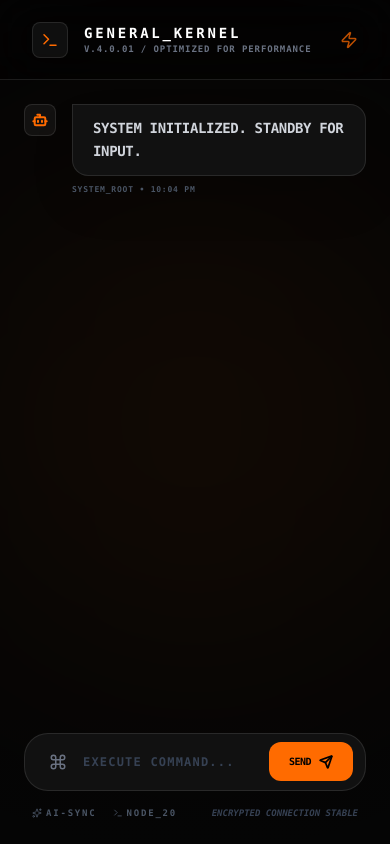
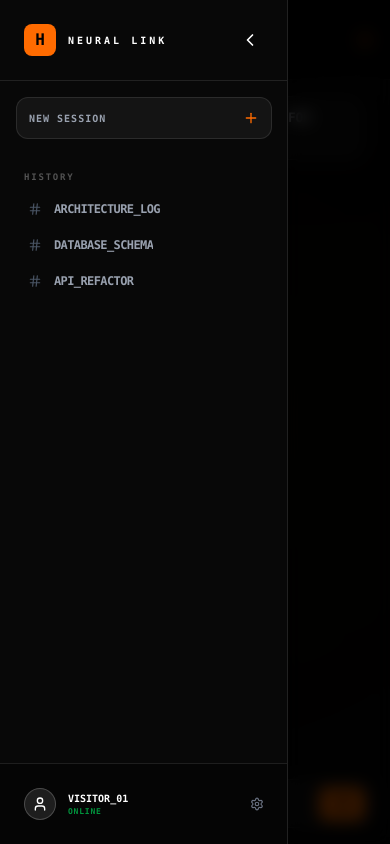
Before and after one commit to CodeWithHKL/cohere_chatbot_UI, a Next.js app: page / in a window 390 px wide. Built offline with nearby package versions, Linux system fonts and the light colour scheme.

Commit message:
Sidebar logic improved

```diff
--- a/app/globals.css
+++ b/app/globals.css
@@ -1,15 +1,22 @@
-/* app/globals.css */
 @import "tailwindcss";
 
-@theme {
-  --color-brand: #ff6b00;
-  --color-brand-muted: rgba(255, 107, 0, 0.1);
-  --color-bg-dark: #050505;
-  --color-panel: #111111;
-  --color-border-white: rgba(255, 255, 255, 0.1);
+/* Optional: Add custom scrollbar hiding for that clean terminal look */
+@utility scrollbar-hide {
+  @media (max-width: 640px) {
+    scrollbar-width: none;
+    &::-webkit-scrollbar {
+      display: none;
+    }
+  }
 }
 
 :root {
-  background-color: var(--color-bg-dark);
-  color: white;
+  background: #050505;
+  color-scheme: dark;
 }
+
+body {
+  margin: 0;
+  padding: 0;
+  overflow: hidden;
+}
--- a/app/page.tsx
+++ b/app/page.tsx
@@ -1,20 +1,34 @@
 "use client";
 
 import React, { useState, useEffect, useRef } from 'react';
-import {
-  Send, Bot, User, Hash,
-  Settings, Plus, Zap, Sparkles,
-  ChevronRight, Terminal, Command
-} from 'lucide-react';
+import { Send, Bot, User, Zap, Terminal, Command, Menu } from 'lucide-react';
+import ChatSidebar from '../components/ChatSidebar';
+
+interface Message {
+  role: 'bot' | 'user';
+  content: string;
+  time: string;
+}
 
 export default function CyberChat() {
-  const [messages, setMessages] = useState([
-    { role: 'bot', content: 'SYSTEM INITIALIZED. STANDBY FOR INPUT.' }
-  ]);
+  const [mounted, setMounted] = useState(false);
+  const [messages, setMessages] = useState<Message[]>([]);
   const [input, setInput] = useState('');
+  const [sidebarOpen, setSidebarOpen] = useState(true);
   const scrollRef = useRef<HTMLDivElement>(null);
 
-  // Auto-scroll to bottom
+  // Initializing state only on client to prevent hydration errors
+  useEffect(() => {
+    setMounted(true);
+    setMessages([
+      {
+        role: 'bot',
+        content: 'SYSTEM INITIALIZED. STANDBY FOR INPUT.',
+        time: new Date().toLocaleTimeString([], { hour: '2-digit', minute: '2-digit' })
+      }
+    ]);
+  }, []);
+
   useEffect(() => {
     if (scrollRef.current) {
       scrollRef.current.scrollTop = scrollRef.current.scrollHeight;
@@ -23,97 +37,74 @@ export default function CyberChat() {
 
   const handleSend = () => {
     if (!input.trim()) return;
-    setMessages(prev => [...prev, { role: 'user', content: input }]);
+    const now = new Date().toLocaleTimeString([], { hour: '2-digit', minute: '2-digit' });
+
+    setMessages(prev => [...prev, { role: 'user', content: input, time: now }]);
+    const currentInput = input;
     setInput('');
 
-    // Fake "Processing" Delay
     setTimeout(() => {
-      setMessages(prev => [...prev, { role: 'bot', content: `EXPLAINING: "${input}" ... [DATA RETRIEVED]` }]);
-    }, 1000);
+      setMessages(prev => [...prev, {
+        role: 'bot',
+        content: `EXPLAINING: "${currentInput}" ... [DATA RETRIEVED]`,
+        time: new Date().toLocaleTimeString([], { hour: '2-digit', minute: '2-digit' })
+      }]);
+    }, 800);
   };
 
+  // Prevent flash of unstyled content
+  if (!mounted) return <div className="bg-[#050505] h-screen w-screen" />;
+
   return (
-    <div className="flex h-screen bg-[#050505] text-white font-mono selection:bg-[#ff6b00] selection:text-black">
+    <div className="flex h-screen bg-[#050505] text-white font-mono selection:bg-[#ff6b00] selection:text-black overflow-hidden">
 
-      {/* 1. CYBER SIDEBAR */}
-      <aside className="w-72 border-r border-white/10 flex flex-col bg-[#080808] hidden md:flex">
-        <div className="p-6 border-b border-white/10">
-          <div className="flex items-center gap-3">
-            <div className="w-8 h-8 bg-[#ff6b00] rounded-lg flex items-center justify-center font-black text-black">H</div>
-            <span className="text-[10px] font-black uppercase tracking-[0.3em]">Neural Link</span>
-          </div>
-        </div>
+      <ChatSidebar isOpen={sidebarOpen} setIsOpen={setSidebarOpen} />
 
-        <div className="flex-1 overflow-y-auto p-4 space-y-4">
-          <button className="w-full group flex items-center justify-between p-3 bg-white/5 border border-white/10 rounded-xl hover:border-[#ff6b00]/50 transition-all">
-            <span className="text-[10px] font-black uppercase tracking-widest text-gray-400 group-hover:text-white">New Session</span>
-            <Plus size={16} className="text-[#ff6b00]" />
-          </button>
-
-          <div className="space-y-1">
-            <p className="text-[9px] font-black text-white/30 uppercase tracking-[0.2em] px-2 mb-2">History</p>
-            {['Architecture_Log', 'Database_Schema', 'API_Refactor'].map((chat) => (
-              <button key={chat} className="w-full flex items-center gap-3 px-3 py-2 rounded-lg hover:bg-white/5 group transition-colors">
-                <Hash size={14} className="text-gray-600 group-hover:text-[#ff6b00]" />
-                <span className="text-xs text-gray-400 group-hover:text-white truncate font-bold uppercase tracking-tighter">{chat}</span>
-              </button>
-            ))}
-          </div>
-        </div>
-
-        <div className="p-4 border-t border-white/10 bg-[#050505]">
-            <div className="flex items-center gap-3 p-2">
-                <div className="w-8 h-8 rounded-full bg-white/10 border border-white/20 flex items-center justify-center">
-                    <User size={16} />
-                </div>
-                <div className="flex-1">
-                    <p className="text-[10px] font-black uppercase">Visitor_01</p>
-                    <p className="text-[8px] text-green-500 font-bold uppercase tracking-widest animate-pulse">Online</p>
-                </div>
-                <Settings size={14} className="text-gray-500 hover:text-white cursor-pointer" />
-            </div>
-        </div>
-      </aside>
-
-      {/* 2. CHAT AREA */}
-      <main className="flex-1 flex flex-col relative overflow-hidden">
-        {/* Glow Effect Background */}
-        <div className="absolute top-1/2 left-1/2 -translate-x-1/2 -translate-y-1/2 w-[500px] h-[500px] bg-[#ff6b00]/5 blur-[120px] rounded-full pointer-events-none" />
+      <main className="flex-1 flex flex-col relative min-w-0">
+        {/* Background Glow */}
+        <div className="absolute top-1/2 left-1/2 -translate-x-1/2 -translate-y-1/2 w-[300px] md:w-[500px] h-[300px] md:h-[500px] bg-[#ff6b00]/5 blur-[120px] rounded-full pointer-events-none" />
 
         {/* Header */}
-        <header className="h-20 border-b border-white/10 flex items-center px-8 justify-between bg-black/40 backdrop-blur-xl z-10">
+        <header className="h-20 border-b border-white/10 flex items-center px-4 md:px-6 justify-between bg-black/40 backdrop-blur-xl z-20 shrink-0">
           <div className="flex items-center gap-4">
-            <div className="p-2 bg-white/5 border border-white/10 rounded-lg">
+            <button
+              onClick={() => setSidebarOpen(!sidebarOpen)}
+              className="p-2.5 hover:bg-white/5 border border-white/10 rounded-lg text-[#ff6b00] transition-all active:scale-95"
+            >
+              <Menu size={20} />
+            </button>
+
+            <div className="p-2 bg-white/5 border border-white/10 rounded-lg hidden sm:block">
                 <Terminal size={18} className="text-[#ff6b00]" />
             </div>
             <div>
-                <h2 className="text-sm font-black uppercase tracking-[0.2em]">General_Kernel</h2>
-                <p className="text-[9px] text-gray-500 font-bold tracking-widest uppercase">v.4.0.01 / Optimized for performance</p>
+                <h2 className="text-xs md:text-sm font-black uppercase tracking-[0.2em]">General_Kernel</h2>
+                <p className="text-[8px] md:text-[9px] text-gray-500 font-bold tracking-widest uppercase">v.4.0.01 / Optimized</p>
             </div>
           </div>
           <Zap size={18} className="text-[#ff6b00] animate-pulse" />
         </header>
 
         {/* Message Thread */}
-        <div ref={scrollRef} className="flex-1 overflow-y-auto p-6 space-y-8 z-10">
+        <div ref={scrollRef} className="flex-1 overflow-y-auto p-4 md:p-6 space-y-8 z-10 scrollbar-hide">
           {messages.map((msg, i) => (
-            <div key={i} className={`flex gap-4 ${msg.role === 'user' ? 'flex-row-reverse' : 'flex-row'}`}>
+            <div key={i} className={`flex gap-3 md:gap-4 ${msg.role === 'user' ? 'flex-row-reverse' : 'flex-row'}`}>
               <div className={`w-8 h-8 rounded-lg flex items-center justify-center shrink-0 border ${
-                msg.role === 'user' ? 'bg-[#ff6b00] border-[#ff6b00] text-black' : 'bg-white/5 border-white/10 text-[#ff6b00]'
+                msg.role === 'user' ? 'bg-[#ff6b00] border-[#ff6b00] text-black shadow-[0_0_10px_rgba(255,107,0,0.2)]' : 'bg-white/5 border-white/10 text-[#ff6b00]'
               }`}>
-                {msg.role === 'user' ? <User size={16} strokeWidth={3} /> : <Bot size={16} strokeWidth={3} />}
+                {msg.role === 'user' ? <User size={14} strokeWidth={3} /> : <Bot size={14} strokeWidth={3} />}
               </div>
 
-              <div className={`max-w-2xl space-y-2 ${msg.role === 'user' ? 'text-right' : 'text-left'}`}>
-                <div className={`inline-block px-5 py-3 rounded-2xl text-sm font-bold tracking-tight leading-relaxed shadow-2xl ${
+              <div className={`max-w-[85%] md:max-w-2xl space-y-2 ${msg.role === 'user' ? 'text-right' : 'text-left'}`}>
+                <div className={`inline-block px-4 py-2.5 md:px-5 md:py-3 rounded-2xl text-[13px] md:text-sm font-bold tracking-tight leading-relaxed shadow-2xl ${
                   msg.role === 'user'
-                  ? 'bg-white text-black rounded-tr-none'
-                  : 'bg-[#111] border border-white/10 text-gray-300 rounded-tl-none'
+                  ? 'bg-zinc-100 text-black rounded-tr-none'
+                  : 'bg-[#111] border border-white/10 text-gray-300 rounded-tl-none border-l-2 border-l-[#ff6b00]'
                 }`}>
                   {msg.content}
                 </div>
                 <p className="text-[8px] font-black text-gray-600 uppercase tracking-widest">
-                    {msg.role === 'user' ? 'Auth_User' : 'System_Root'} • 10:04 PM
+                    {msg.role === 'user' ? 'Auth_User' : 'System_Root'} • {msg.time}
                 </p>
               </div>
             </div>
@@ -121,12 +112,12 @@ export default function CyberChat() {
         </div>
 
         {/* Input Terminal */}
-        <div className="p-6 bg-gradient-to-t from-[#050505] to-transparent z-10">
+        <div className="p-4 md:p-6 bg-gradient-to-t from-[#050505] to-transparent z-10">
           <div className="max-w-4xl mx-auto">
             <div className="relative group">
-              <div className="absolute -inset-0.5 bg-[#ff6b00]/20 rounded-[2rem] blur opacity-0 group-focus-within:opacity-100 transition duration-500"></div>
-              <div className="relative flex items-center bg-[#111] border border-white/10 rounded-[1.5rem] overflow-hidden">
-                <div className="pl-6 text-gray-500">
+              <div className="absolute -inset-0.5 bg-[#ff6b00]/20 rounded-[1rem] md:rounded-[2rem] blur opacity-0 group-focus-within:opacity-100 transition duration-500"></div>
+              <div className="relative flex items-center bg-[#111] border border-white/10 rounded-[1rem] md:rounded-[1.5rem] overflow-hidden">
+                <div className="pl-4 md:pl-6 text-gray-500 shrink-0">
                     <Command size={18} />
                 </div>
                 <input
@@ -135,25 +126,16 @@ export default function CyberChat() {
                   onChange={(e) => setInput(e.target.value)}
                   onKeyDown={(e) => e.key === "Enter" && handleSend()}
                   placeholder="EXECUTE COMMAND..."
-                  className="w-full bg-transparent border-none py-5 px-4 text-xs font-black uppercase tracking-widest focus:outline-none placeholder:text-gray-700"
+                  className="w-full bg-transparent border-none py-4 md:py-5 px-3 md:px-4 text-[10px] md:text-xs font-black uppercase tracking-widest focus:outline-none placeholder:text-gray-700"
                 />
                 <button
                   onClick={handleSend}
-                  className="mr-3 p-3 bg-[#ff6b00] text-black rounded-xl hover:bg-orange-400 transition-all active:scale-95 flex items-center gap-2 px-5"
+                  className="mr-2 md:mr-3 p-2.5 md:p-3 bg-[#ff6b00] text-black rounded-lg md:rounded-xl hover:bg-orange-400 transition-all active:scale-95 flex items-center gap-2 px-4 md:px-5"
                 >
-                  <span className="text-[10px] font-black uppercase tracking-tighter">Send</span>
+                  <span className="text-[10px] font-black uppercase tracking-tighter hidden sm:inline">Send</span>
                   <Send size={14} strokeWidth={3} />
                 </button>
               </div>
-            </div>
-            <div className="flex justify-between items-center mt-4 px-2">
-                <div className="flex gap-4 text-[9px] font-black text-gray-600 uppercase tracking-[0.2em]">
-                    <span className="flex items-center gap-1"><Sparkles size={10}/> AI-Sync</span>
-                    <span className="flex items-center gap-1"><Terminal size={10}/> Node_20</span>
-                </div>
-                <p className="text-[9px] text-gray-700 font-bold uppercase italic">
-                    Encrypted Connection Stable
-                </p>
             </div>
           </div>
         </div>
--- a/components/ChatSidebar.tsx
+++ b/components/ChatSidebar.tsx
@@ -1,27 +1,75 @@
-import { MessageSquare, Plus, Settings, User } from "lucide-react";
+"use client";
 
-export default function ChatSidebar() {
+import React from 'react';
+import { Plus, Settings, User, Hash, ChevronLeft } from "lucide-react";
+
+interface SidebarProps {
+  isOpen: boolean;
+  setIsOpen: (open: boolean) => void;
+}
+
+export default function ChatSidebar({ isOpen, setIsOpen }: SidebarProps) {
   return (
-    <aside className="w-64 bg-zinc-950 border-r border-zinc-800 flex flex-col h-screen p-4">
-      <button className="flex items-center gap-2 w-full p-3 rounded-xl border border-zinc-800 hover:bg-zinc-900 transition-colors text-sm font-medium mb-6">
-        <Plus size={18} />
-        New Chat
+    <>
+      {/* Mobile Overlay */}
+      {isOpen && (
+        <div
+          className="fixed inset-0 bg-black/80 backdrop-blur-sm z-40 md:hidden transition-opacity duration-300"
+          onClick={() => setIsOpen(false)}
+        />
+      )}
+
+      <aside className={`
+        fixed md:relative z-50 h-screen bg-[#080808] border-r border-white/10
+        transition-all duration-300 ease-in-out flex flex-col overflow-hidden
+        ${isOpen ? 'w-72 translate-x-0' : 'w-0 -translate-x-full md:w-0 md:translate-x-0'}
+      `}>
+        {/* Min-width wrapper prevents content compression during animation */}
+        <div className="min-w-[288px] flex flex-col h-full">
+          {/* Sidebar Header */}
+          <div className="p-6 border-b border-white/10 flex items-center justify-between">
+            <div className="flex items-center gap-3">
+              <div className="w-8 h-8 bg-[#ff6b00] rounded-lg flex items-center justify-center font-black text-black">H</div>
+              <span className="text-[10px] font-black uppercase tracking-[0.3em]">Neural Link</span>
+            </div>
+            <button onClick={() => setIsOpen(false)} className="p-1 hover:text-[#ff6b00] transition-colors md:hidden">
+              <ChevronLeft size={20} />
             </button>
+          </div>
 
-      <div className="flex-1 overflow-y-auto space-y-2">
-        <p className="text-xs font-semibold text-zinc-500 uppercase px-2 mb-2">Recent</p>
-        {['Project Ideas', 'Code Review', 'Travel Plan'].map((chat) => (
-          <button key={chat} className="flex items-center gap-3 w-full p-2 rounded-lg hover:bg-zinc-900 text-zinc-400 hover:text-white text-sm transition-all group">
-            <MessageSquare size={16} className="group-hover:text-cyan-400" />
-            <span className="truncate">{chat}</span>
+          <div className="p-4">
+            <button className="w-full group flex items-center justify-between p-3 bg-white/5 border border-white/10 rounded-xl hover:border-[#ff6b00]/50 transition-all">
+              <span className="text-[10px] font-black uppercase tracking-widest text-gray-400 group-hover:text-white">New Session</span>
+              <Plus size={16} className="text-[#ff6b00]" />
+            </button>
+          </div>
+
+          <div className="flex-1 overflow-y-auto p-4 space-y-4">
+            <div className="space-y-1">
+              <p className="text-[9px] font-black text-white/30 uppercase tracking-[0.2em] px-2 mb-2">History</p>
+              {['Architecture_Log', 'Database_Schema', 'API_Refactor'].map((chat) => (
+                <button key={chat} className="w-full flex items-center gap-3 px-3 py-2 rounded-lg hover:bg-white/5 group transition-colors text-left">
+                  <Hash size={14} className="text-gray-600 group-hover:text-[#ff6b00] shrink-0" />
+                  <span className="text-xs text-gray-400 group-hover:text-white truncate font-bold uppercase tracking-tighter">{chat}</span>
                 </button>
               ))}
             </div>
+          </div>
 
-      <div className="pt-4 border-t border-zinc-800 space-y-1">
-        <button className="flex items-center gap-3 w-full p-2 rounded-lg hover:bg-zinc-900 text-zinc-400 text-sm"><Settings size={18}/> Settings</button>
-        <button className="flex items-center gap-3 w-full p-2 rounded-lg hover:bg-zinc-900 text-zinc-400 text-sm"><User size={18}/> Profile</button>
+          <div className="p-4 border-t border-white/10 bg-[#050505]">
+            <div className="flex items-center gap-3 p-2">
+              <div className="w-8 h-8 rounded-full bg-white/10 border border-white/20 flex items-center justify-center">
+                <User size={16} />
+              </div>
+              <div className="flex-1 min-w-0">
+                <p className="text-[10px] font-black uppercase truncate">Visitor_01</p>
+                <p className="text-[8px] text-green-500 font-bold uppercase tracking-widest animate-pulse">Online</p>
+              </div>
+              <Settings size={14} className="text-gray-500 hover:text-white cursor-pointer" />
+            </div>
+          </div>
         </div>
       </aside>
+    </>
   );
 }
--- a/package.json
+++ b/package.json
@@ -9,6 +9,7 @@
     "lint": "eslint"
   },
   "dependencies": {
+    "lucide-react": "^0.564.0",
     "next": "16.1.6",
     "react": "19.2.3",
     "react-dom": "19.2.3"
```
Also changed, not shown: 1 other file (tests, documents, lock files or other folders). Lines whose indentation alone changed are shown as unchanged.
